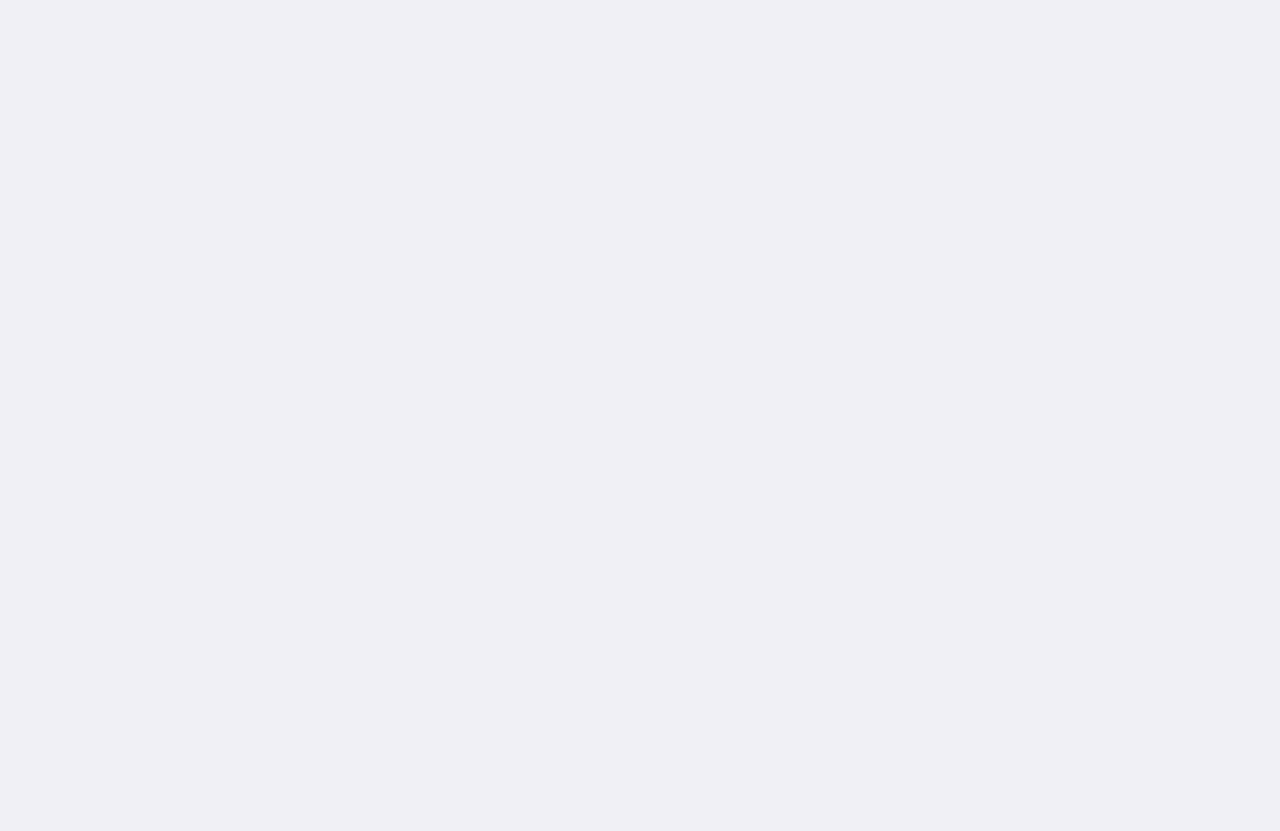
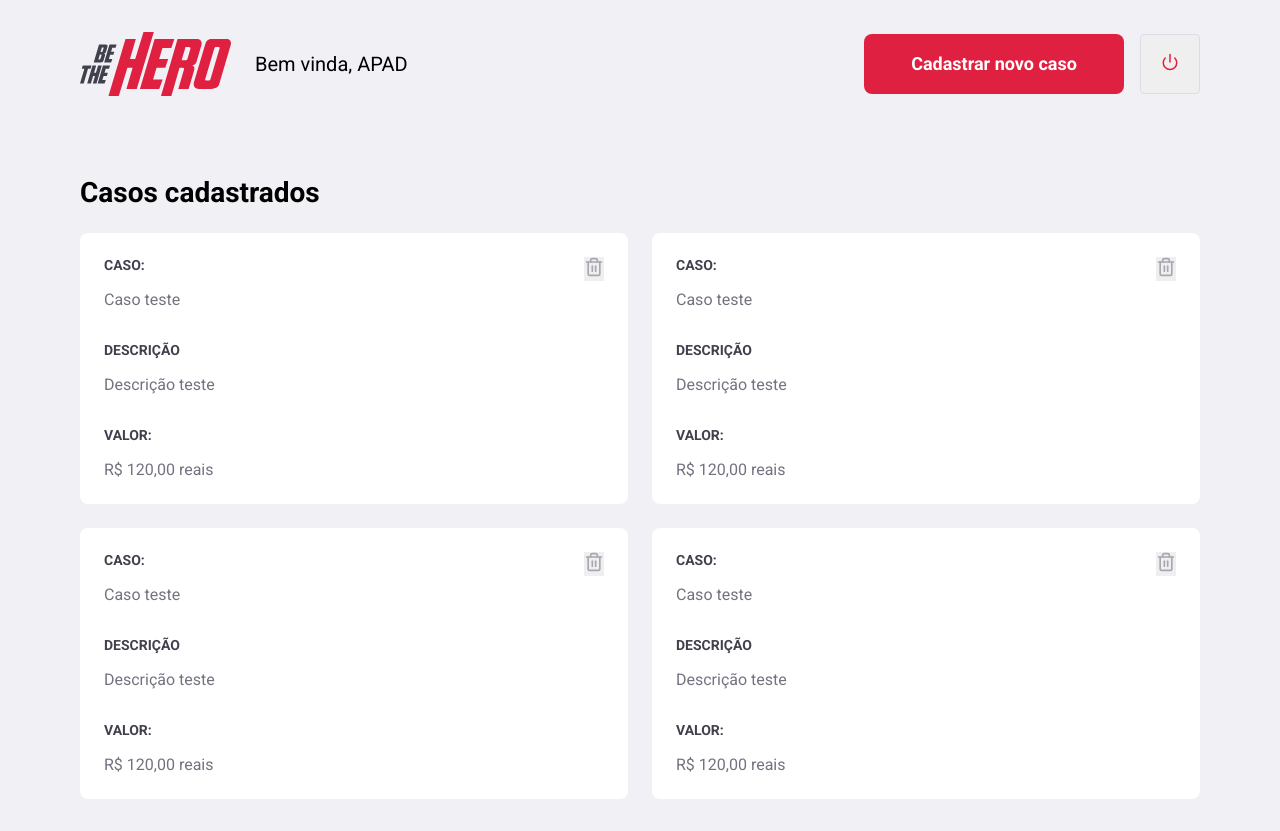
Before and after one commit to icarofs/Omnistack-11-frontend, a React (Create React App) app: page /profile in a window 1280 px wide. Before the commit the page ends 800 px from the top, so only its background shows below. Built offline with nearby package versions, Linux system fonts and the light colour scheme.

Commit message:
profile page (stylization)

```diff
--- a/src/pages/Profile/index.js
+++ b/src/pages/Profile/index.js
@@ -1,6 +1,75 @@
 import React from "react";
+import { Link } from "react-router-dom";
+import { FiPower, FiTrash2 } from "react-icons/fi";
+
+import logo from "../../assets/logo.svg";
 import "./styles.css";
 
 export default function Profile() {
-  return <div />;
+  return (
+    <div className="profile-container">
+      <header>
+        <img src={logo} alt="Be The Hero" />
+        <span>Bem vinda, APAD</span>
+        <Link className="button" to="/incidents/new">
+          Cadastrar novo caso
+        </Link>
+        <button type="button">
+          <FiPower size={18} color="#e02041" />
+        </button>
+      </header>
+
+      <h1>Casos cadastrados</h1>
+      <ul>
+        <li>
+          <strong>CASO:</strong>
+          <p>Caso teste</p>
+          <strong>DESCRIÇÃO</strong>
+          <p>Descrição teste</p>
+          <strong>VALOR:</strong>
+          <p>R$ 120,00 reais</p>
+
+          <button type="button">
+            <FiTrash2 size={20} color="#A8a8b3" />
+          </button>
+        </li>
+        <li>
+          <strong>CASO:</strong>
+          <p>Caso teste</p>
+          <strong>DESCRIÇÃO</strong>
+          <p>Descrição teste</p>
+          <strong>VALOR:</strong>
+          <p>R$ 120,00 reais</p>
+
+          <button type="button">
+            <FiTrash2 size={20} color="#A8a8b3" />
+          </button>
+        </li>
+        <li>
+          <strong>CASO:</strong>
+          <p>Caso teste</p>
+          <strong>DESCRIÇÃO</strong>
+          <p>Descrição teste</p>
+          <strong>VALOR:</strong>
+          <p>R$ 120,00 reais</p>
+
+          <button type="button">
+            <FiTrash2 size={20} color="#A8a8b3" />
+          </button>
+        </li>
+        <li>
+          <strong>CASO:</strong>
+          <p>Caso teste</p>
+          <strong>DESCRIÇÃO</strong>
+          <p>Descrição teste</p>
+          <strong>VALOR:</strong>
+          <p>R$ 120,00 reais</p>
+
+          <button type="button">
+            <FiTrash2 size={20} color="#A8a8b3" />
+          </button>
+        </li>
+      </ul>
+    </div>
+  );
 }
--- a/src/pages/Profile/styles.css
+++ b/src/pages/Profile/styles.css
@@ -0,0 +1,86 @@
+.profile-container {
+  width: 100%;
+  max-width: 1180px;
+  padding: 0 30px;
+  margin: 32px auto;
+}
+
+.profile-container header {
+  display: flex;
+  align-items: center;
+}
+
+.profile-container header span {
+  font-size: 20px;
+  margin-left: 24px;
+}
+
+.profile-container header img {
+  height: 64px;
+}
+
+.profile-container header a {
+  width: 260px;
+  margin-left: auto;
+  margin-top: 0;
+}
+
+.profile-container header button {
+  height: 60px;
+  width: 60px;
+  border-radius: 4px;
+  border: 1px solid #dcdce6;
+  background: transprent;
+  margin-left: 16px;
+  transition: border-color 0.2s;
+}
+
+.profile-container header button:hover {
+  border-color: #999;
+}
+
+.profile-container h1 {
+  margin-top: 80px;
+  margin-bottom: 24px;
+}
+
+.profile-container ul {
+  display: grid;
+  grid-template-columns: repeat(2, 1fr);
+  grid-gap: 24px;
+  list-style: none;
+}
+
+.profile-container ul li {
+  background: #fff;
+  padding: 24px;
+  border-radius: 8px;
+  position: relative;
+}
+
+.profile-container ul li button {
+  position: absolute;
+  right: 24px;
+  top: 24px;
+  border: 0;
+}
+
+.profile-container ul li button:hover {
+  opacity: 0.8;
+}
+
+.profile-container ul li strong {
+  display: block;
+  margin-bottom: 16px;
+  color: #41414d;
+}
+
+.profile-container ul li p + strong {
+  margin-top: 32px;
+}
+
+.profile-container ul li p {
+  color: #737380;
+  line-height: 21px;
+  font-size: 16px;
+}
```
